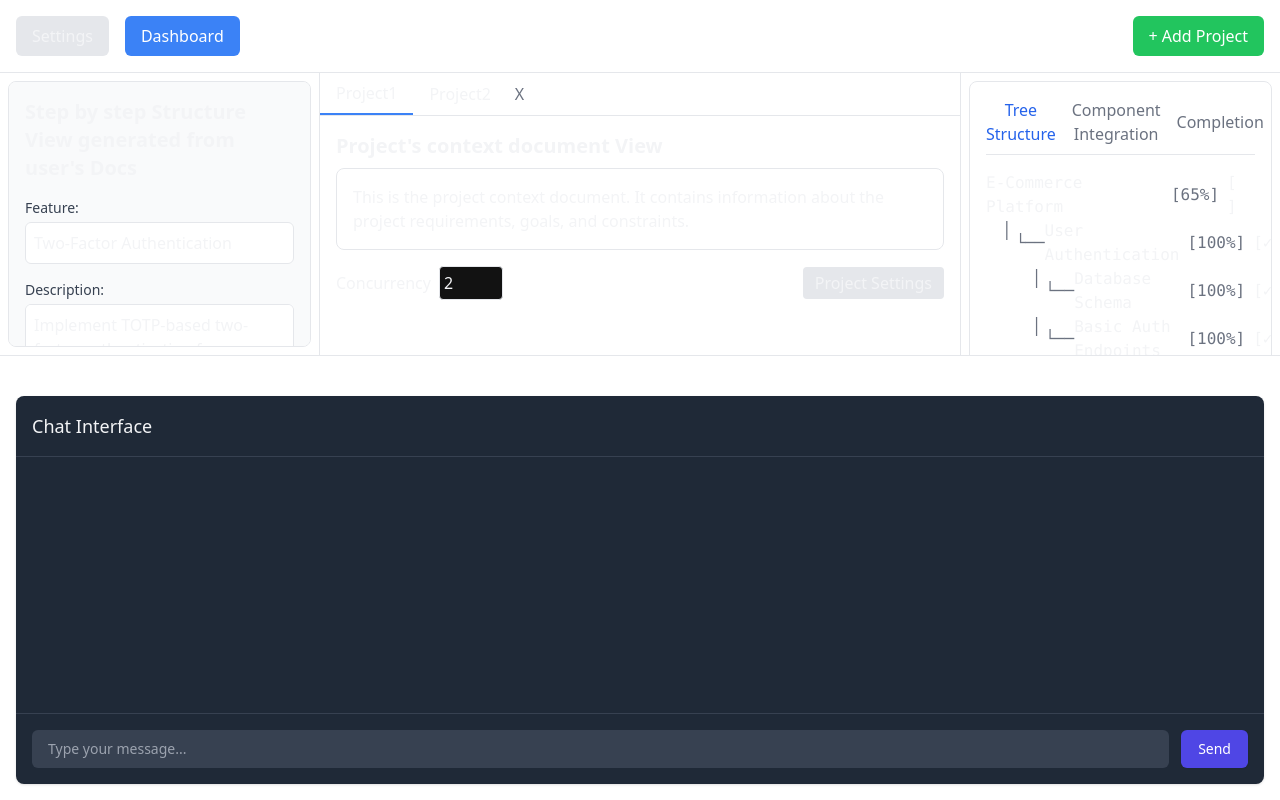
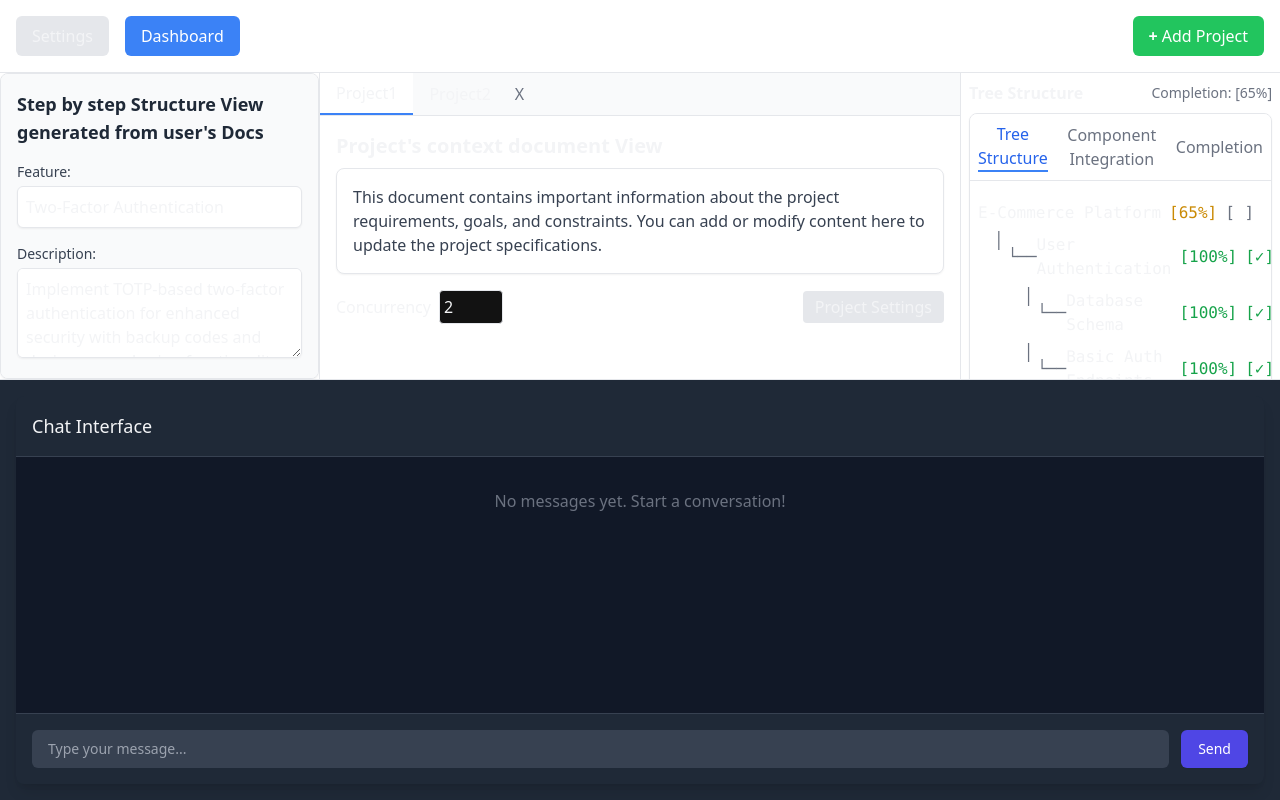
Before and after one commit to Zeeeepa/projector, a React (Vite) app: page / in a window 1280 px wide. Built offline with nearby package versions, Linux system fonts and the light colour scheme.

Commit message:
Enhance UI to match mockup design

```diff
--- a/src/components/ChatInterface.tsx
+++ b/src/components/ChatInterface.tsx
@@ -50,33 +50,43 @@ export function ChatInterface() {
   };
 
   return (
-    <div className="mt-6 bg-gray-800 rounded-lg shadow">
+    <div className="bg-gray-800 rounded-lg shadow-lg">
       <div className="p-4 border-b border-gray-700">
         <h3 className="text-lg font-medium text-gray-100">Chat Interface</h3>
       </div>
-      <div className="p-4 h-64 overflow-y-auto">
+      <div className="p-4 h-64 overflow-y-auto bg-gray-900">
         <div className="space-y-4">
+          {messages.length === 0 && (
+            <div className="text-center text-gray-500 py-4">
+              <p>No messages yet. Start a conversation!</p>
+            </div>
+          )}
           {messages.map((msg) => (
             <div key={msg.id} className="flex items-start">
               <div className="flex-shrink-0">
-                <div className={`h-8 w-8 rounded-full ${msg.sender === 'ai' ? 'bg-indigo-900' : 'bg-gray-700'} flex items-center justify-center`}>
+                <div className={`h-8 w-8 rounded-full ${msg.sender === 'ai' ? 'bg-indigo-600' : 'bg-gray-600'} flex items-center justify-center`}>
                   <span className="text-sm font-medium text-gray-100">{msg.sender === 'ai' ? 'AI' : 'You'}</span>
                 </div>
               </div>
-              <div className="ml-3">
-                <p className="text-sm text-gray-300">{msg.content}</p>
+              <div className="ml-3 bg-gray-800 rounded-lg p-3 max-w-3xl">
+                <p className="text-sm text-gray-300 whitespace-pre-wrap">{msg.content}</p>
               </div>
             </div>
           ))}
           {isLoading && (
             <div className="flex items-start">
               <div className="flex-shrink-0">
-                <div className="h-8 w-8 rounded-full bg-indigo-900 flex items-center justify-center">
+                <div className="h-8 w-8 rounded-full bg-indigo-600 flex items-center justify-center">
                   <span className="text-sm font-medium text-gray-100">AI</span>
                 </div>
               </div>
-              <div className="ml-3">
-                <p className="text-sm text-gray-300">Thinking...</p>
+              <div className="ml-3 bg-gray-800 rounded-lg p-3">
+                <div className="flex items-center space-x-2">
+                  <div className="w-2 h-2 bg-indigo-500 rounded-full animate-pulse"></div>
+                  <div className="w-2 h-2 bg-indigo-500 rounded-full animate-pulse delay-100"></div>
+                  <div className="w-2 h-2 bg-indigo-500 rounded-full animate-pulse delay-200"></div>
+                  <span className="text-sm text-gray-400">Thinking...</span>
+                </div>
               </div>
             </div>
           )}
--- a/src/components/MainLayout.tsx
+++ b/src/components/MainLayout.tsx
@@ -106,6 +106,39 @@ const sampleStepGuideData = {
         { id: 'task3-2', title: 'Verify TOTP code endpoint', completed: false },
         { id: 'task3-3', title: 'Generate backup codes endpoint', completed: false }
       ]
+    },
+    {
+      id: 'step4',
+      title: 'Update Login Flow',
+      description: 'Modify the login process to include 2FA',
+      completed: false,
+      subtasks: [
+        { id: 'task4-1', title: 'Modify authentication process', completed: false },
+        { id: 'task4-2', title: 'Add 2FA verification step', completed: false },
+        { id: 'task4-3', title: 'Implement remember device functionality', completed: false }
+      ]
+    },
+    {
+      id: 'step5',
+      title: 'Create Frontend Components',
+      description: 'Build UI components for 2FA',
+      completed: false,
+      subtasks: [
+        { id: 'task5-1', title: '2FA setup page', completed: false },
+        { id: 'task5-2', title: 'TOTP verification modal', completed: false },
+        { id: 'task5-3', title: 'Backup codes display', completed: false }
+      ]
+    },
+    {
+      id: 'step6',
+      title: 'Testing and Documentation',
+      description: 'Test and document the 2FA implementation',
+      completed: false,
+      subtasks: [
+        { id: 'task6-1', title: 'Unit tests for all components', completed: false },
+        { id: 'task6-2', title: 'Integration tests for the flow', completed: false },
+        { id: 'task6-3', title: 'User documentation', completed: false }
+      ]
     }
   ]
 };
@@ -114,71 +147,83 @@ const MainLayout: React.FC = () => {
   const [activeTab, setActiveTab] = useState('project1');
 
   return (
-    <div className="flex flex-col h-screen">
+    <div className="flex flex-col h-screen bg-gray-50">
       {/* Header */}
-      <header className="bg-white border-b p-4 flex justify-between items-center">
+      <header className="bg-white border-b p-4 flex justify-between items-center shadow-sm">
         <div className="flex space-x-4">
-          <button className="px-4 py-2 bg-gray-200 rounded-md">Settings</button>
-          <button className="px-4 py-2 bg-blue-500 text-white rounded-md">Dashboard</button>
+          <button className="px-4 py-2 bg-gray-200 rounded-md hover:bg-gray-300 transition">Settings</button>
+          <button className="px-4 py-2 bg-blue-500 text-white rounded-md hover:bg-blue-600 transition">Dashboard</button>
         </div>
-        <button className="px-4 py-2 bg-green-500 text-white rounded-md flex items-center">
-          <span className="mr-1">+</span> Add Project
+        <button className="px-4 py-2 bg-green-500 text-white rounded-md hover:bg-green-600 transition flex items-center">
+          <span className="mr-1 font-bold">+</span> Add Project
         </button>
       </header>
 
       {/* Main Content */}
       <div className="flex flex-1 overflow-hidden">
         {/* Left Sidebar - Step Guide */}
-        <div className="w-1/4 border-r overflow-auto p-2">
+        <div className="w-1/4 border-r bg-white overflow-auto">
           <StepGuide {...sampleStepGuideData} />
         </div>
 
         {/* Middle Section - Project Tabs */}
-        <div className="flex-1 flex flex-col overflow-hidden">
+        <div className="flex-1 flex flex-col overflow-hidden bg-white">
           {/* Tabs */}
-          <div className="flex border-b">
+          <div className="flex border-b bg-gray-50">
             <button
-              className={`px-4 py-2 ${activeTab === 'project1' ? 'border-b-2 border-blue-500' : ''}`}
+              className={`px-4 py-2 ${activeTab === 'project1' ? 'border-b-2 border-blue-500 bg-white' : 'hover:bg-gray-100'}`}
               onClick={() => setActiveTab('project1')}
             >
               Project1
             </button>
             <button
-              className={`px-4 py-2 ${activeTab === 'project2' ? 'border-b-2 border-blue-500' : ''}`}
+              className={`px-4 py-2 ${activeTab === 'project2' ? 'border-b-2 border-blue-500 bg-white' : 'hover:bg-gray-100'}`}
               onClick={() => setActiveTab('project2')}
             >
               Project2
             </button>
-            <button className="px-2 py-2 text-gray-500">X</button>
+            <button className="px-2 py-2 text-gray-500 hover:bg-gray-100">X</button>
           </div>
 
           {/* Project Content */}
           <div className="flex-1 overflow-auto p-4">
             <div className="mb-4">
               <h2 className="text-xl font-semibold mb-2">Project's context document View</h2>
-              <div className="p-4 border rounded-lg">
-                <p>This is the project context document. It contains information about the project requirements, goals, and constraints.</p>
+              <div className="p-4 border rounded-lg bg-white shadow-sm">
+                <p className="text-gray-700">This document contains important information about the project requirements, goals, and constraints. You can add or modify content here to update the project specifications.</p>
               </div>
             </div>
 
             <div className="flex justify-between items-center mb-4">
               <div className="flex items-center space-x-2">
-                <span>Concurrency</span>
-                <input type="number" min="1" max="10" defaultValue="2" className="w-16 p-1 border rounded" />
+                <span className="font-medium">Concurrency</span>
+                <input
+                  type="number"
+                  min="1"
+                  max="10"
+                  defaultValue="2"
+                  className="w-16 p-1 border rounded focus:ring-2 focus:ring-blue-500 focus:border-blue-500"
+                />
               </div>
-              <button className="px-3 py-1 bg-gray-200 rounded">Project Settings</button>
+              <button className="px-3 py-1 bg-gray-200 rounded hover:bg-gray-300 transition">Project Settings</button>
             </div>
           </div>
         </div>
 
         {/* Right Sidebar - Tree View */}
-        <div className="w-1/4 border-l overflow-auto p-2">
-          <TreeView data={sampleTreeData} />
+        <div className="w-1/4 border-l bg-white overflow-auto">
+          <div className="p-2">
+            <div className="flex justify-between items-center mb-2">
+              <h3 className="font-semibold">Tree Structure</h3>
+              <div className="text-sm text-gray-500">Completion: <span className="font-medium">[65%]</span></div>
+            </div>
+            <TreeView data={sampleTreeData} />
+          </div>
         </div>
       </div>
 
       {/* Chat Interface */}
-      <div className="border-t p-4">
+      <div className="border-t bg-gray-800 p-4">
         <ChatInterface />
       </div>
     </div>
--- a/src/components/StepGuide.tsx
+++ b/src/components/StepGuide.tsx
@@ -59,9 +59,9 @@ const StepGuide: React.FC<StepGuideProps> = ({
   };
 
   return (
-    <div className="flex flex-col h-full border rounded-lg overflow-hidden">
+    <div className="flex flex-col h-full border rounded-lg overflow-hidden bg-white shadow-sm">
       <div className="p-4 bg-gray-50 border-b">
-        <h2 className="text-xl font-semibold mb-4">Step by step Structure View generated from user's Docs</h2>
+        <h2 className="text-lg font-semibold mb-4 text-gray-800">Step by step Structure View generated from user's Docs</h2>
 
         <div className="mb-4">
           <label className="block text-sm font-medium text-gray-700 mb-1">Feature:</label>
@@ -69,7 +69,7 @@ const StepGuide: React.FC<StepGuideProps> = ({
             type="text"
             value={featureName}
             readOnly
-            className="w-full p-2 border rounded-md bg-white"
+            className="w-full p-2 border rounded-md bg-white shadow-sm"
           />
         </div>
 
@@ -79,11 +79,11 @@ const StepGuide: React.FC<StepGuideProps> = ({
             value={featureDescription}
             readOnly
             rows={3}
-            className="w-full p-2 border rounded-md bg-white"
+            className="w-full p-2 border rounded-md bg-white shadow-sm"
           />
         </div>
 
-        <div className="mb-4">
+        <div className="mb-2">
           <label className="block text-sm font-medium text-gray-700 mb-1">Dependencies:</label>
           <div className="space-y-2">
             {dependencies.map((dep) => (
@@ -92,9 +92,9 @@ const StepGuide: React.FC<StepGuideProps> = ({
                   type="checkbox"
                   checked={dep.completed}
                   readOnly
-                  className="mr-2"
+                  className="mr-2 h-4 w-4 text-blue-600 focus:ring-blue-500 border-gray-300 rounded"
                 />
-                <span>{dep.name}</span>
+                <span className="text-gray-700">{dep.name}</span>
               </div>
             ))}
             <div className="flex items-center mt-2">
@@ -103,11 +103,11 @@ const StepGuide: React.FC<StepGuideProps> = ({
                 value={newDependency}
                 onChange={(e) => setNewDependency(e.target.value)}
                 placeholder="Add New Dependencies..."
-                className="flex-1 p-2 border rounded-md"
+                className="flex-1 p-2 border rounded-md shadow-sm focus:ring-blue-500 focus:border-blue-500"
               />
               <button
                 onClick={handleAddDependency}
-                className="ml-2 px-3 py-2 bg-blue-500 text-white rounded-md"
+                className="ml-2 px-3 py-2 bg-blue-500 text-white rounded-md hover:bg-blue-600 transition"
               >
                 Add
               </button>
@@ -117,13 +117,13 @@ const StepGuide: React.FC<StepGuideProps> = ({
       </div>
 
       <div className="flex-1 overflow-auto p-4 border-b">
-        <h3 className="text-lg font-semibold mb-4">Generated Plan:</h3>
+        <h3 className="text-lg font-semibold mb-4 text-gray-800">Generated Plan:</h3>
         <div className="space-y-6">
           {steps.map((step, index) => (
             <div key={step.id} className="space-y-2">
               <div className="flex items-start">
-                <span className="font-semibold mr-2">{index + 1}.</span>
-                <span className="font-semibold">{step.title}</span>
+                <span className="font-semibold mr-2 text-gray-800">{index + 1}.</span>
+                <span className="font-semibold text-gray-800">{step.title}</span>
               </div>
               {step.subtasks.map((subtask) => (
                 <div key={subtask.id} className="flex items-center ml-6">
@@ -131,9 +131,9 @@ const StepGuide: React.FC<StepGuideProps> = ({
                     type="checkbox"
                     checked={subtask.completed}
                     onChange={() => handleToggleSubtask(step.id, subtask.id)}
-                    className="mr-2"
+                    className="mr-2 h-4 w-4 text-blue-600 focus:ring-blue-500 border-gray-300 rounded"
                   />
-                  <span className={subtask.completed ? 'line-through text-gray-500' : ''}>
+                  <span className={subtask.completed ? 'line-through text-gray-500' : 'text-gray-700'}>
                     - {subtask.title}
                   </span>
                 </div>
@@ -146,19 +146,19 @@ const StepGuide: React.FC<StepGuideProps> = ({
       <div className="p-4 bg-gray-50 flex justify-end space-x-4">
         <button
           onClick={handleGenerateCode}
-          className="px-4 py-2 bg-green-500 text-white rounded-md"
+          className="px-4 py-2 bg-green-500 text-white rounded-md hover:bg-green-600 transition shadow-sm"
         >
           Generate Code Stubs
         </button>
         <button
           onClick={handleAddToProject}
-          className="px-4 py-2 bg-blue-500 text-white rounded-md"
+          className="px-4 py-2 bg-blue-500 text-white rounded-md hover:bg-blue-600 transition shadow-sm"
         >
           Add to Project
         </button>
         <button
           onClick={handleExportPlan}
-          className="px-4 py-2 bg-gray-700 text-white rounded-md"
+          className="px-4 py-2 bg-gray-700 text-white rounded-md hover:bg-gray-800 transition shadow-sm"
         >
           Export Plan
         </button>
--- a/src/components/TreeView.tsx
+++ b/src/components/TreeView.tsx
@@ -1,4 +1,4 @@
-import React from 'react';
+import React, { useState } from 'react';
 
 interface TreeNode {
   id: string;
@@ -13,6 +13,8 @@ interface TreeViewProps {
 }
 
 const TreeView: React.FC<TreeViewProps> = ({ data }) => {
+  const [activeTab, setActiveTab] = useState('structure');
+
   const renderTreeNode = (node: TreeNode, level: number = 0) => {
     const isCompleted = node.completed;
     const hasChildren = node.children && node.children.length > 0;
@@ -22,17 +24,25 @@ const TreeView: React.FC<TreeViewProps> = ({ data }) => {
       if (level === 0) return '';
 
       const isLast = index === total - 1;
-      return isLast ? '└── ' : '├── ';
+      return isLast ? '\u2514\u2500\u2500 ' : '\u251c\u2500\u2500 ';
     };
 
     const getChildPrefix = (index: number, total: number) => {
       const isLast = index === total - 1;
-      return isLast ? '    ' : '│   ';
+      return isLast ? '    ' : '\u2502   ';
+    };
+
+    // Determine color based on progress
+    const getProgressColor = (progress: number) => {
+      if (progress === 100) return 'text-green-600';
+      if (progress >= 50) return 'text-yellow-600';
+      if (progress > 0) return 'text-orange-500';
+      return 'text-gray-500';
     };
 
     return (
       <div key={node.id} className="font-mono">
-        <div className="flex items-center">
+        <div className="flex items-center py-1 hover:bg-gray-50">
           {level > 0 && (
             <span className="text-gray-500">
               {getPrefix(0, 1, level)}
@@ -40,10 +50,10 @@ const TreeView: React.FC<TreeViewProps> = ({ data }) => {
           )}
           <span className="font-medium">{node.name}</span>
           {node.progress !== undefined && (
-            <span className="ml-2 text-gray-500">[{node.progress}%]</span>
+            <span className={`ml-2 ${getProgressColor(node.progress)}`}>[{node.progress}%]</span>
           )}
-          <span className="ml-2">
-            {isCompleted ? '[✓]' : '[ ]'}
+          <span className={`ml-2 ${isCompleted ? 'text-green-600' : 'text-gray-500'}`}>
+            {isCompleted ? '[\u2713]' : '[ ]'}
           </span>
         </div>
 
@@ -66,14 +76,29 @@ const TreeView: React.FC<TreeViewProps> = ({ data }) => {
   };
 
   return (
-    <div className="p-4 border rounded-lg overflow-auto">
-      <div className="flex space-x-4 mb-4 border-b pb-2">
-        <button className="font-medium text-blue-600">Tree Structure</button>
-        <button className="font-medium text-gray-500">Component Integration</button>
-        <button className="font-medium text-gray-500">Completion</button>
+    <div className="border rounded-lg overflow-auto bg-white shadow-sm">
+      <div className="flex space-x-4 mb-2 border-b p-2">
+        <button
+          className={`font-medium ${activeTab === 'structure' ? 'text-blue-600 border-b-2 border-blue-500' : 'text-gray-500 hover:text-gray-700'}`}
+          onClick={() => setActiveTab('structure')}
+        >
+          Tree Structure
+        </button>
+        <button
+          className={`font-medium ${activeTab === 'component' ? 'text-blue-600 border-b-2 border-blue-500' : 'text-gray-500 hover:text-gray-700'}`}
+          onClick={() => setActiveTab('component')}
+        >
+          Component Integration
+        </button>
+        <button
+          className={`font-medium ${activeTab === 'completion' ? 'text-blue-600 border-b-2 border-blue-500' : 'text-gray-500 hover:text-gray-700'}`}
+          onClick={() => setActiveTab('completion')}
+        >
+          Completion
+        </button>
       </div>
 
-      <div className="space-y-2">
+      <div className="p-2 space-y-1">
         {data.map(node => renderTreeNode(node))}
       </div>
     </div>
```
